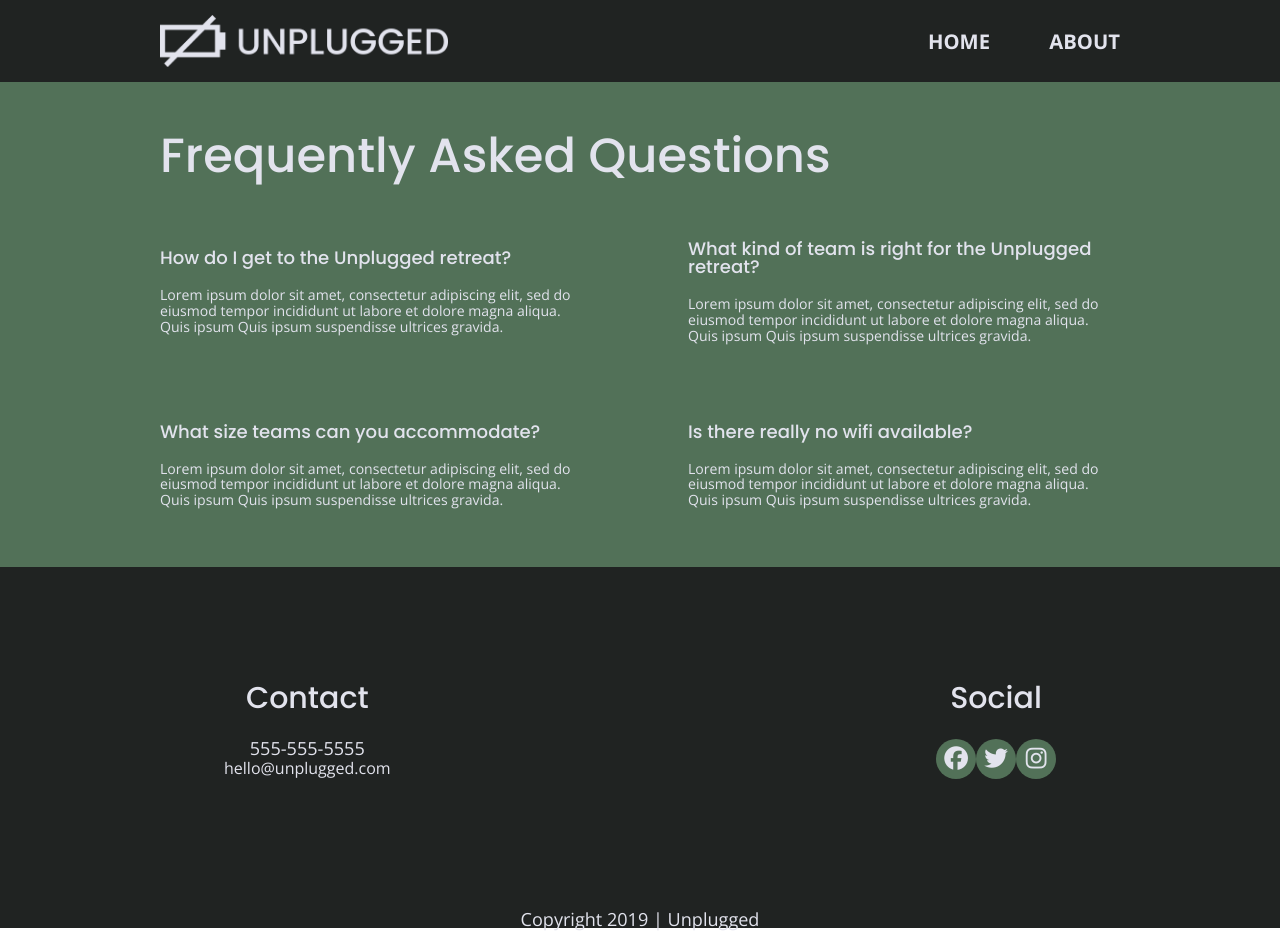
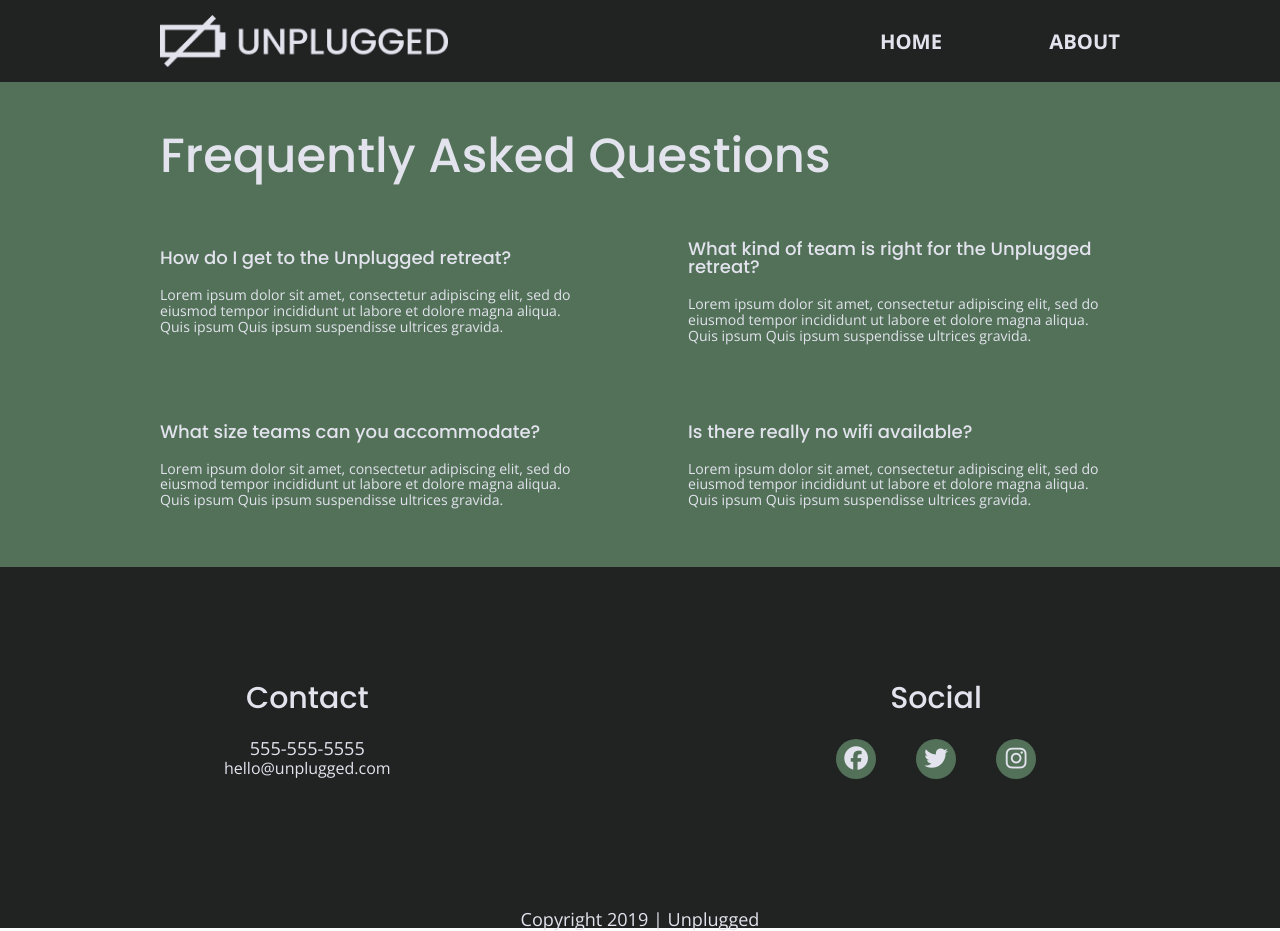
Before and after one commit to RebeccaBdesigns/206-unplugged-retreat, a website: page faq/index.html in a window 1280 px wide. Drawn offline with nearby package versions, Linux system fonts and the light colour scheme.

Commit message:
Minor changes from browser review

```diff
--- a/css/main.css
+++ b/css/main.css
@@ -151,6 +151,7 @@ figure {
 
 address {
   font-style: normal;
+  text-align: center;
 }
 
 .content-wrapper {
@@ -197,7 +198,7 @@ header figure {
 }
 
 header nav {
-  width: 60%;
+  width: 65%;
   font-size: 1.125em;
   text-transform: uppercase;
   font-weight: 700;
@@ -594,7 +595,7 @@ header figure {
 }
 
 header nav {
-  width: 20%;
+  width: 25%;
 }
 
 header nav ul {
@@ -712,6 +713,10 @@ footer .social-icons i {
   padding: 0 20px;
 }
 
+footer .social-icons p{
+  margin: 0 20px;
+}
+
 footer .copyright {
   width: 100%;
   display: flex;
@@ -758,6 +763,8 @@ About page
 /* ==================================================================
 FAQ page
 ===================================================================*/
+
+
 .faq .content-wrapper {
   justify-content: space-between;
 }
```
